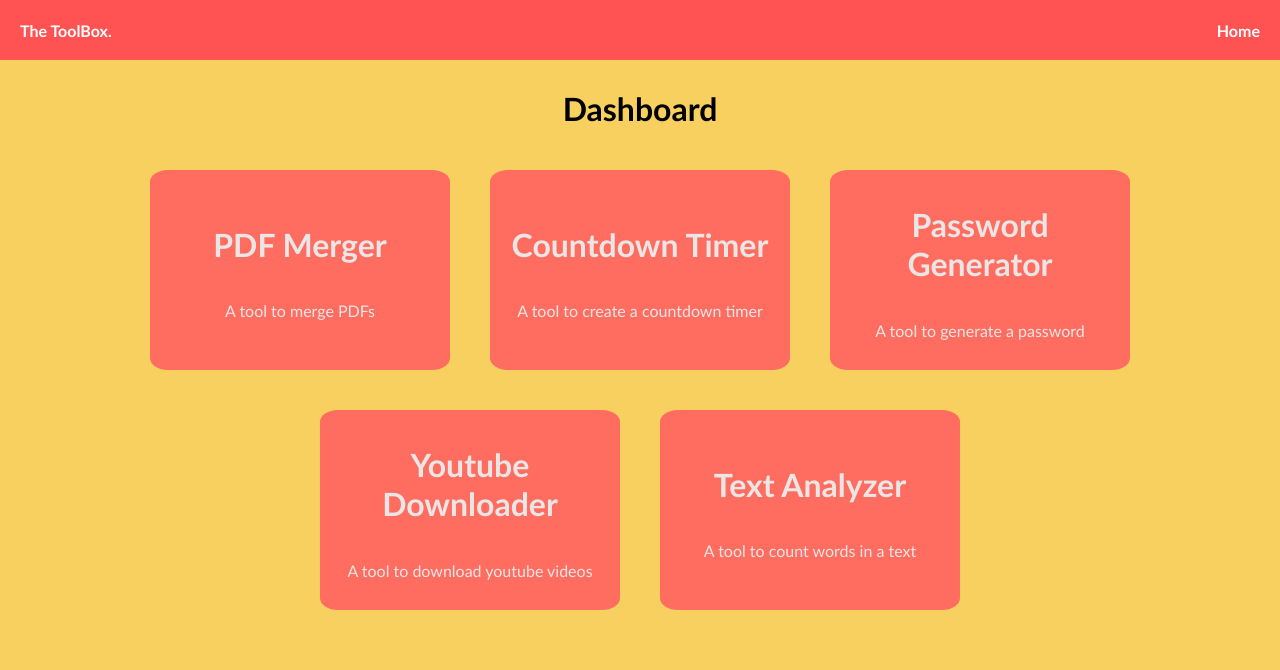
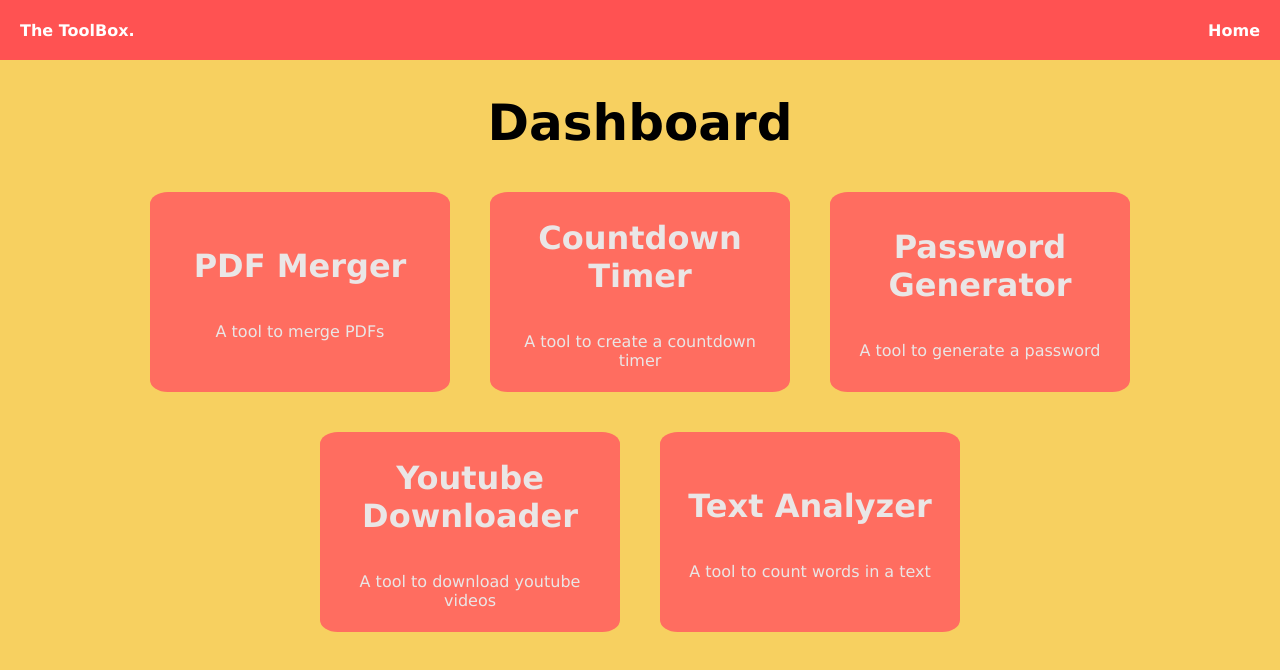
Before and after one commit to joselozano2003/Toolbox, a Next.js app: page /home in a window 1280 px wide. Shown: the top 670 px of the page. Built offline with nearby package versions, Linux system fonts and the light colour scheme.

Commit message:
Styles done

```diff
--- a/app/globals.css
+++ b/app/globals.css
@@ -1,11 +1,13 @@
 body{
 	background-color: #F7D060;
 	color: black;
-	padding-top: 60px;
 	display: flex;
 	flex-direction: column;
 	align-items: center;
-	font-family:'Trebuchet MS', 'Lucida Sans Unicode', 'Lucida Grande', 'Lucida Sans', Arial, sans-serif;
+	/* font-family:'Trebuchet MS', 'Lucida Sans Unicode', 'Lucida Grande', 'Lucida Sans', Arial, sans-serif; */
+	font-family: Verdana, Geneva, Tahoma, sans-serif;
+	min-height: calc(100vh - 60px);
+	margin: 0;
 }
 
 .title{
--- a/app/home/page.tsx
+++ b/app/home/page.tsx
@@ -10,7 +10,7 @@ export const metadata = {
 export default function Home() {
     return(
         <div className={styles.parent}>
-            <h1>Dashboard</h1>
+            <h1 className='title'>Dashboard</h1>
             <div className={styles.cards}>
                 {tools.map((tool) => (
                     <div className=''>
--- a/styles/NavBar.module.css
+++ b/styles/NavBar.module.css
@@ -2,11 +2,11 @@
     left: 0;
     top: 0;
     display: flex;
-    width: 100%;
+    width: 100vw;
     height: 60px;
     background-color: #ff5252;
     align-items: center;
-    position: fixed;
+    /* position: fixed; */
 }
 
 .child{
```
